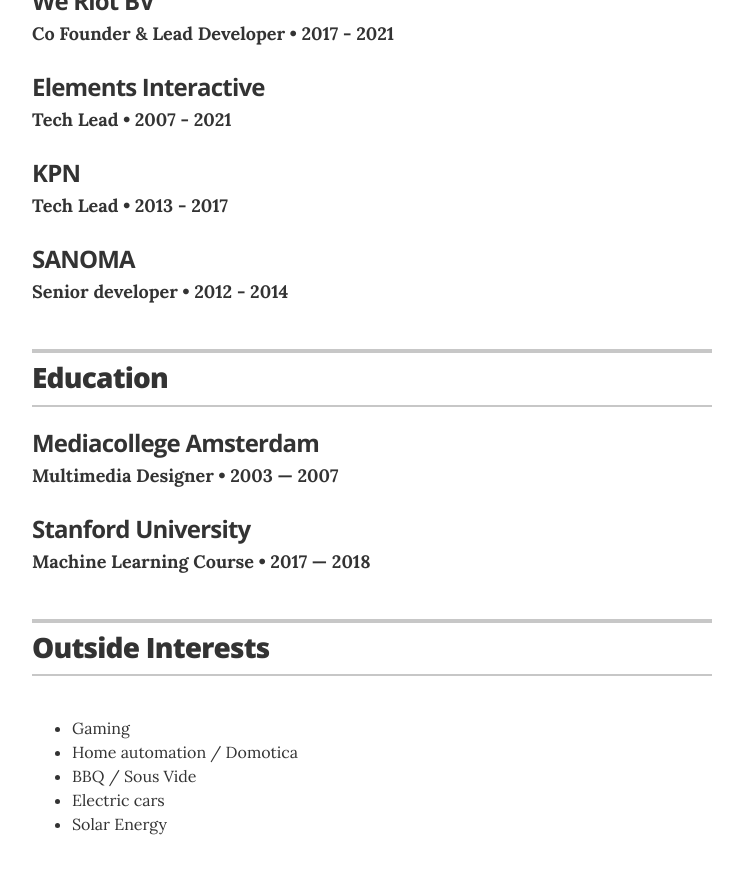
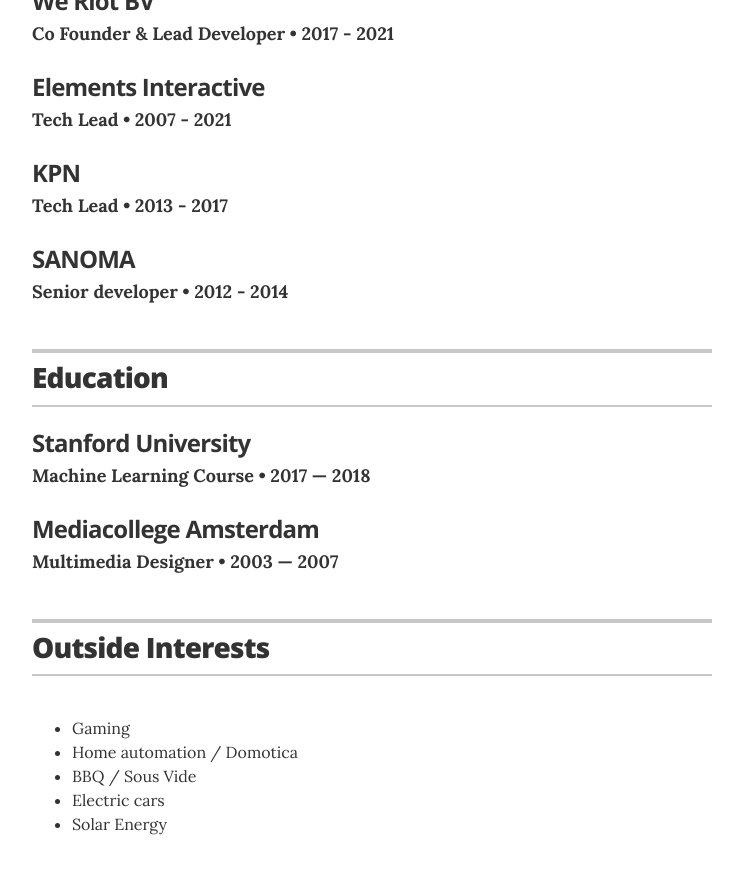
Before and after one commit to nielslensink/resume, a Jekyll site: the page built from index.html, in a window 1280 px wide and 900 px high, scrolled down 1167 px. Shown: the top 874 px of the window, without its empty margins (268-1011 px from the left). Built offline with Jekyll 4.4.1, drawn with Linux system fonts in a browser that asks for light colours; part of the change alters nothing that is shown.

```diff
--- a/_data/education.yml
+++ b/_data/education.yml
@@ -1,8 +1,7 @@
-# Degree
+- degree: Machine Learning Course
+  uni: Stanford University
+  year: 2017 &mdash; 2018
+
 - degree: Multimedia Designer
   uni: Mediacollege Amsterdam
   year: 2003 &mdash; 2007
-
-- degree: Machine Learning Course
-  uni: Stanford University
-  year: 2017 &mdash; 2018
```
